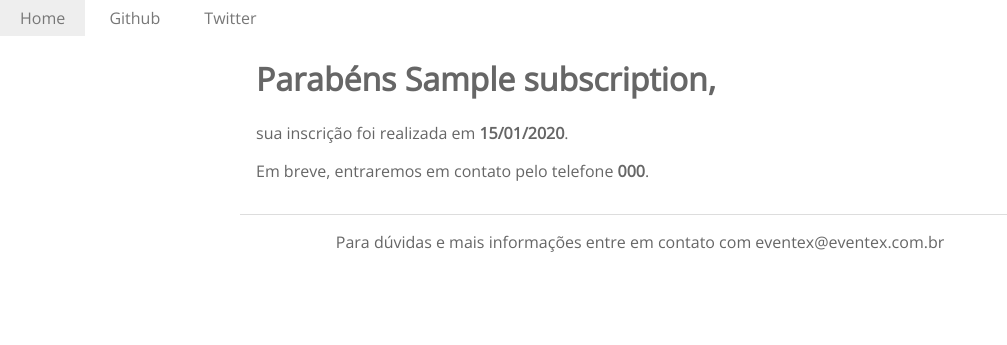
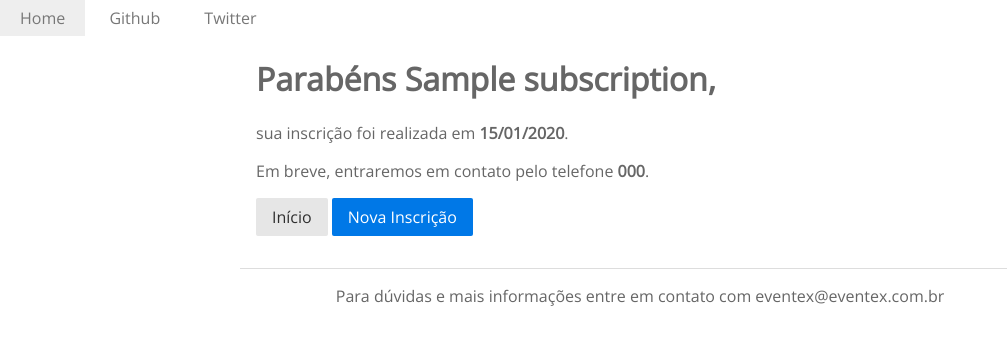
Before and after one commit to rougeth/wttd, a Django app: page /inscricao/1/ in a window 1280 px wide. Shown: the top 345 px of the page, without its empty margins (0-1007 px from the left). Run offline with Django 3.2, Linux system fonts and the light colour scheme; tables that the repository leaves empty hold one stand-in row (values such as "Sample post").

Commit message:
Update subscription detail's template

```diff
--- a/subscriptions/templates/subscriptions/subscription_detail.html
+++ b/subscriptions/templates/subscriptions/subscription_detail.html
@@ -12,4 +12,12 @@
 e-mail <b>{{ subscription.email }}</b>.
 {% endif %}
 </p>
+<p>
+    <a class="pure-button" href="/">
+        Início
+    </a>
+    <a class="pure-button pure-button-primary" href="/inscricao">
+        Nova Inscrição
+    </a>
+</p>
 {% endblock %}
```
